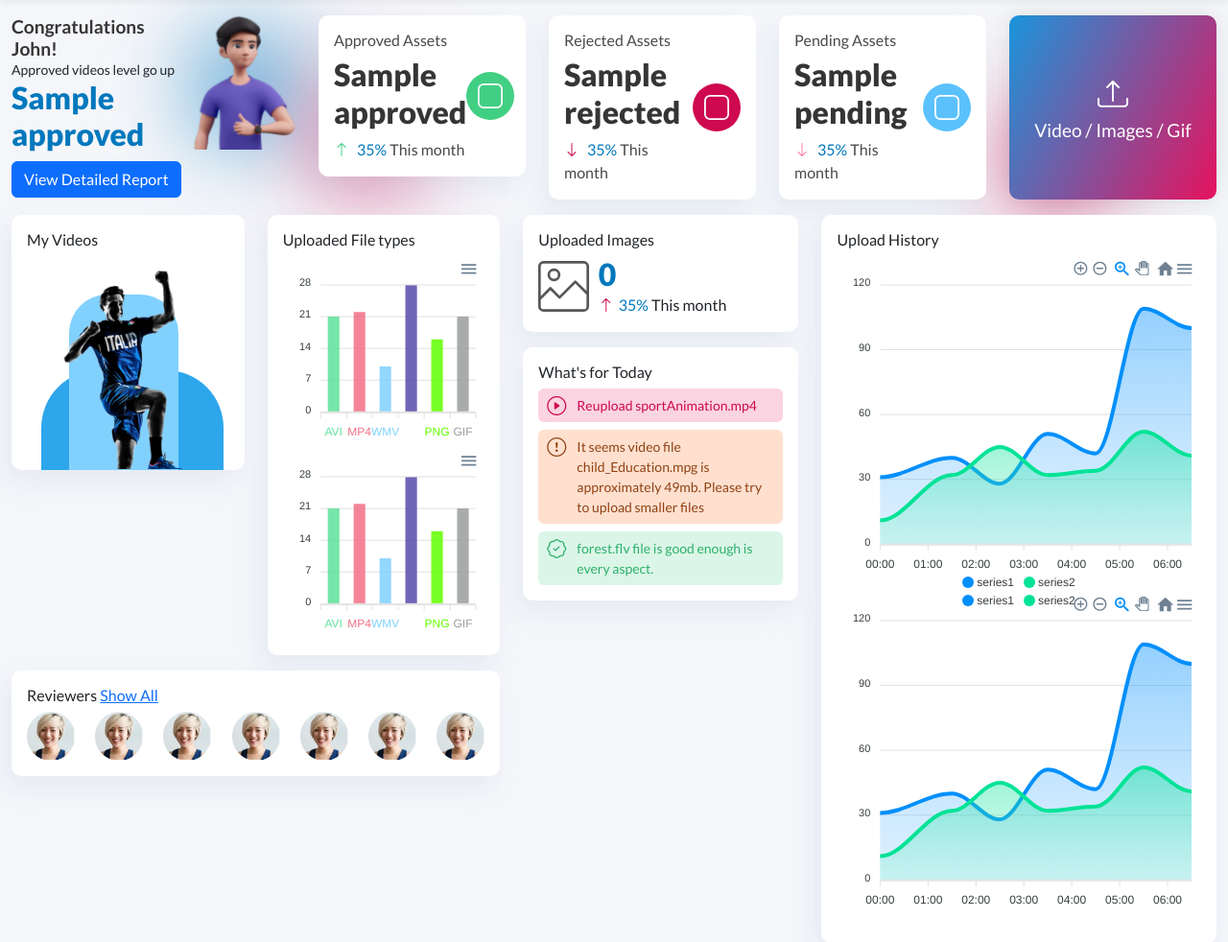
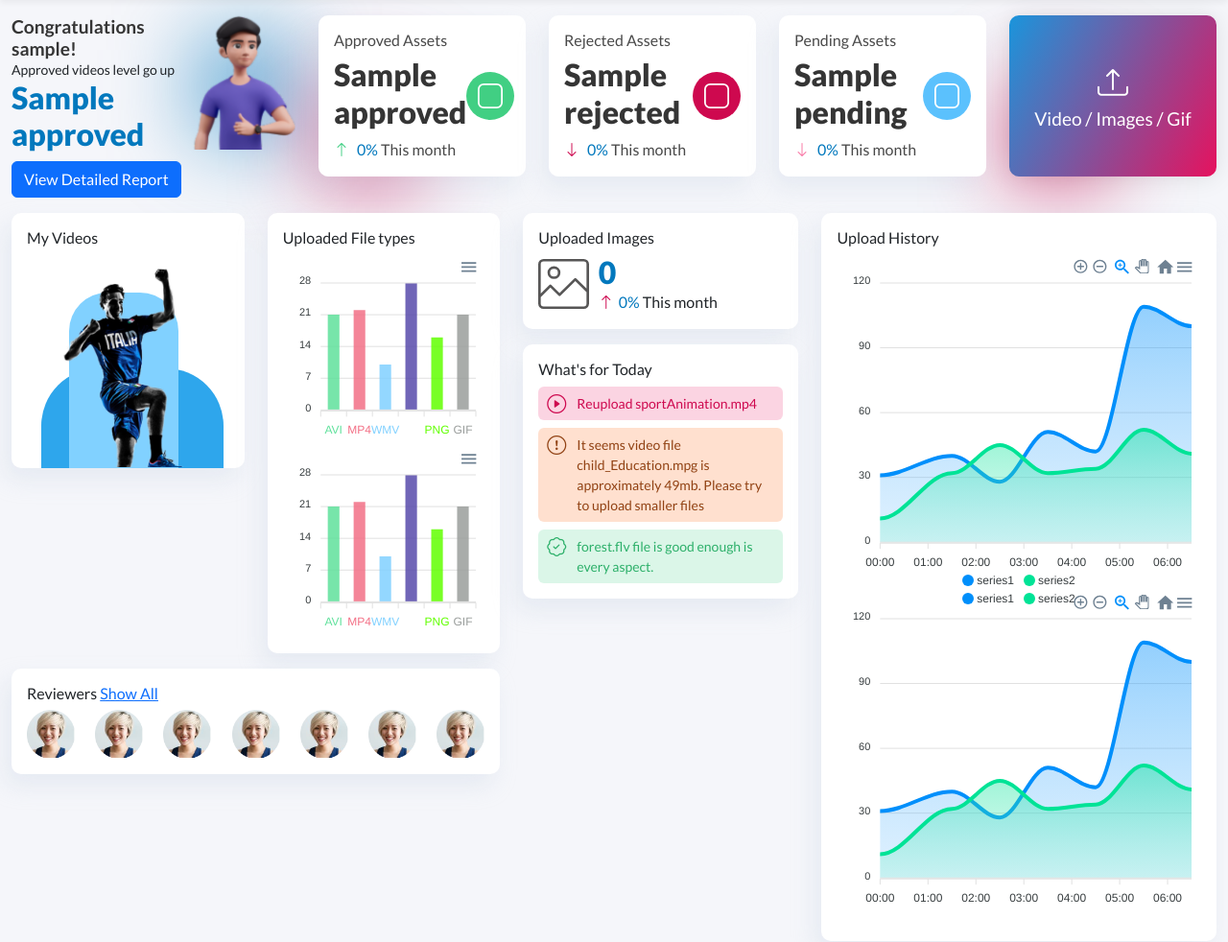
Before and after one commit to Naveenprasath007/DigitalMarketing, a Django app: template templates/tc_DigitalMarketing/dash_index.html in a window 1280 px wide. Shown: the part 72-1054 px from the top of the page at 96% size. Run offline with Django 4.2, Linux system fonts and the light colour scheme; the template is opened without the code that fills it: most values are stand-ins (such as "Sample title", 1, 10 or a date in 2020); some libraries are stand-ins or nearby versions.

Commit message:
Version1

```diff
--- a/templates/tc_DigitalMarketing/approverview.html
+++ b/templates/tc_DigitalMarketing/approverview.html
@@ -257,7 +257,7 @@
 
               {% if btn2 == 'Apo' %}
               <br>
-              <label><h6>suggestion</h6></label>
+              <label><h6>Suggestion</h6></label>
               <select name='Textbox'>
                 <option value = "Dimensions"> Dimensions
                 </option>
--- a/templates/tc_DigitalMarketing/dash_index.html
+++ b/templates/tc_DigitalMarketing/dash_index.html
@@ -47,7 +47,7 @@
                         <div class="col-12 col-md-12 col-lg-12">
                             <div class="welcome-box d-flex">
                                 <div class="left-contents">
-                                    <h3>Congratulations John!</h3>
+                                    <h3>Congratulations {{UserName}}!</h3>
                                 <p>Approved videos level go up</p>
                                 <h2>{{ Approved }}</h2>
                                 <button class="view-btn btn btn-primary">View Detailed Report</button>
@@ -67,7 +67,7 @@
                                     <h4>Approved Assets</h4>
                                     <h2>{{ Approved }}</h2>
                                     <div class="mini-info">
-                                        <i class="bi bi-arrow-up"></i><span>35%</span> This month
+                                        <i class="bi bi-arrow-up"></i><span>0%</span> This month
                                     </div>
                                 </div>
                                 <div class="right-box">
@@ -83,7 +83,7 @@
                                     <h4>Rejected Assets</h4>
                                     <h2>{{ Rejected }}</h2>
                                     <div class="mini-info">
-                                        <i class="bi bi-arrow-down"></i><span>35%</span> This month
+                                        <i class="bi bi-arrow-down"></i><span>0%</span> This month
                                     </div>
                                 </div>
                                 <div class="right-box">
@@ -99,7 +99,7 @@
                                     <h4>Pending Assets</h4>
                                     <h2>{{ Pending }}</h2>
                                     <div class="mini-info">
-                                        <i class="bi bi-arrow-down"></i><span>35%</span> This month
+                                        <i class="bi bi-arrow-down"></i><span>0%</span> This month
                                     </div>
                                 </div>
                                 <div class="right-box">
@@ -187,7 +187,7 @@
                                     <div class="img-right-block">
                                         <h2>0</h2>
                                         <div class="mini-info">
-                                            <i class="bi bi-arrow-up"></i><span>35%</span> This month
+                                            <i class="bi bi-arrow-up"></i><span>0%</span> This month
                                         </div>
                                     </div>
                                 </div>
```
Also changed, not shown: DigitalMarketing/views.py (+7 -3 lines), templates/tc_DigitalMarketing/upload-page.html (+10 -7 lines).
